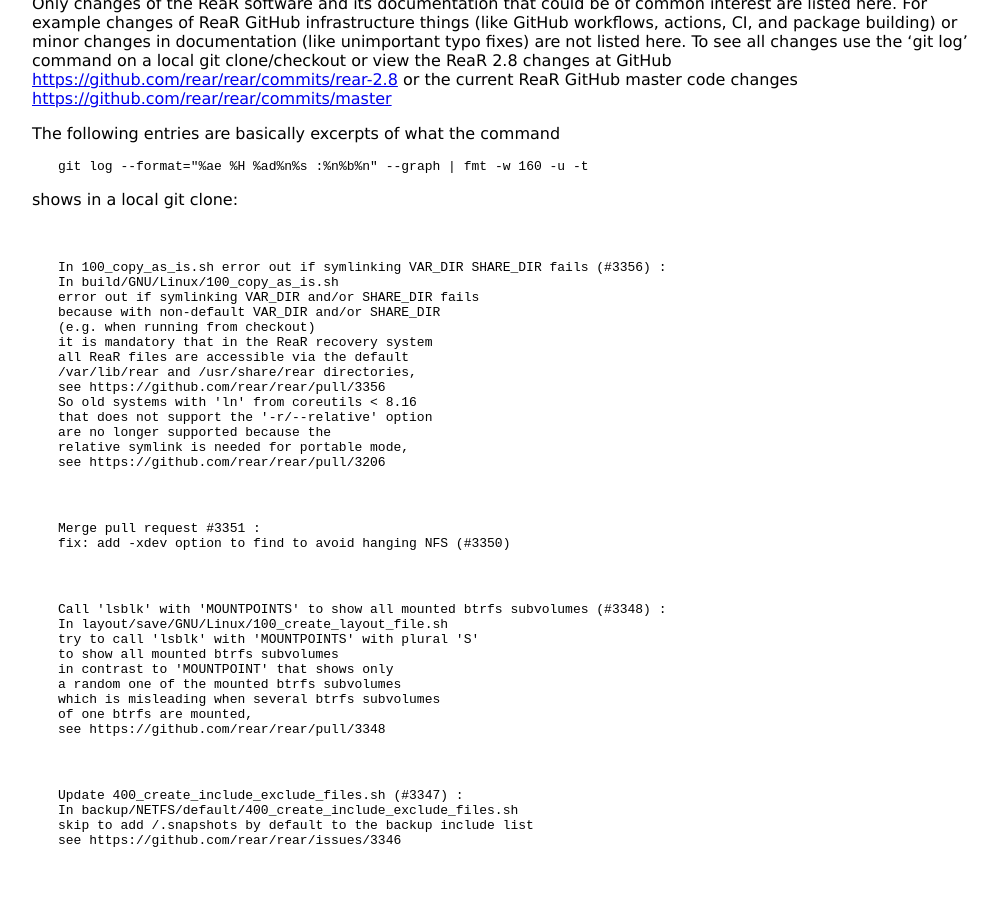
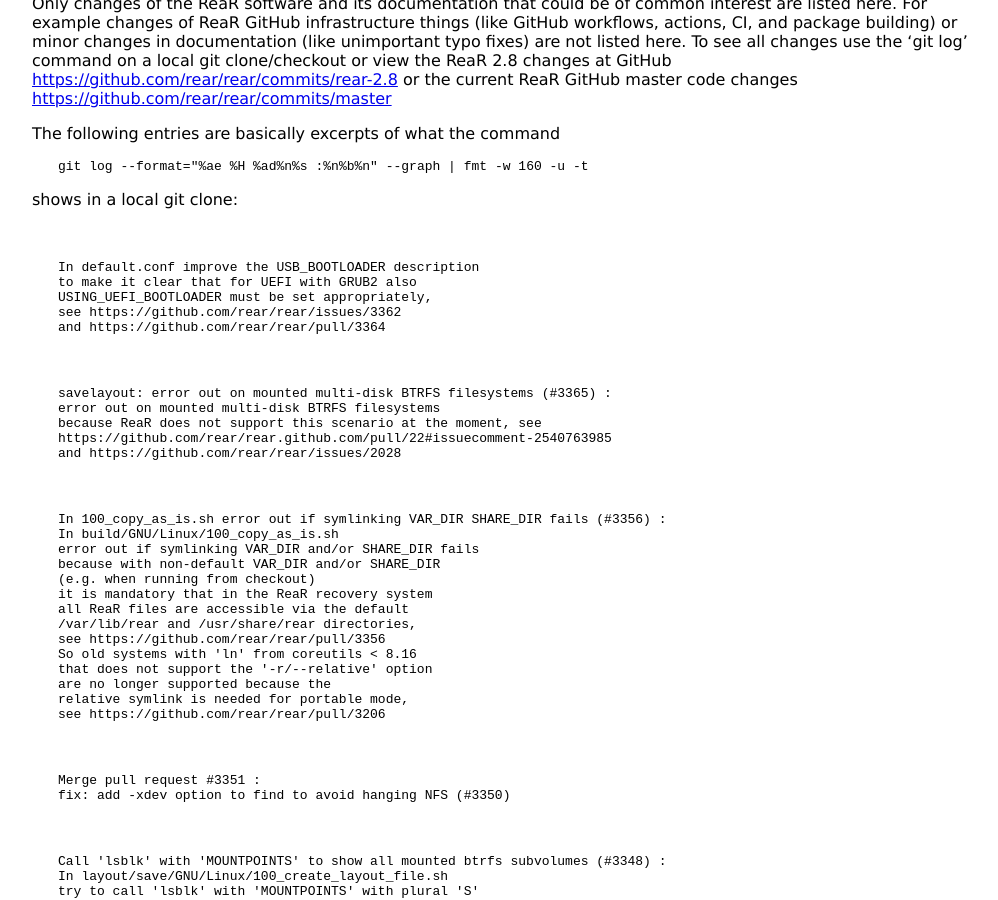
Before and after one commit to rear/rear.github.com, a Jekyll site: the page built from documentation/release-notes-2-8.md, in a window 1280 px wide and 900 px high, scrolled down 4417 px. Shown: the whole window, without its empty margins (128-1126 px from the left). Built offline with Jekyll 4.4.1, drawn with Linux system fonts in a browser that asks for light colours.

Commit message:
Update release-notes-2-8.md
Added latest ReaR 2.8 git commit messages

````diff
--- a/documentation/release-notes-2-8.md
+++ b/documentation/release-notes-2-8.md
@@ -248,6 +248,22 @@
 shows in a local git clone:
 
 
+&nbsp;
+```
+In default.conf improve the USB_BOOTLOADER description
+to make it clear that for UEFI with GRUB2 also
+USING_UEFI_BOOTLOADER must be set appropriately,
+see https://github.com/rear/rear/issues/3362
+and https://github.com/rear/rear/pull/3364
+```
+&nbsp;
+```
+savelayout: error out on mounted multi-disk BTRFS filesystems (#3365) :
+error out on mounted multi-disk BTRFS filesystems
+because ReaR does not support this scenario at the moment, see
+https://github.com/rear/rear.github.com/pull/22#issuecomment-2540763985
+and https://github.com/rear/rear/issues/2028
+```
 &nbsp;
 ```
 In 100_copy_as_is.sh error out if symlinking VAR_DIR SHARE_DIR fails (#3356) :
````
